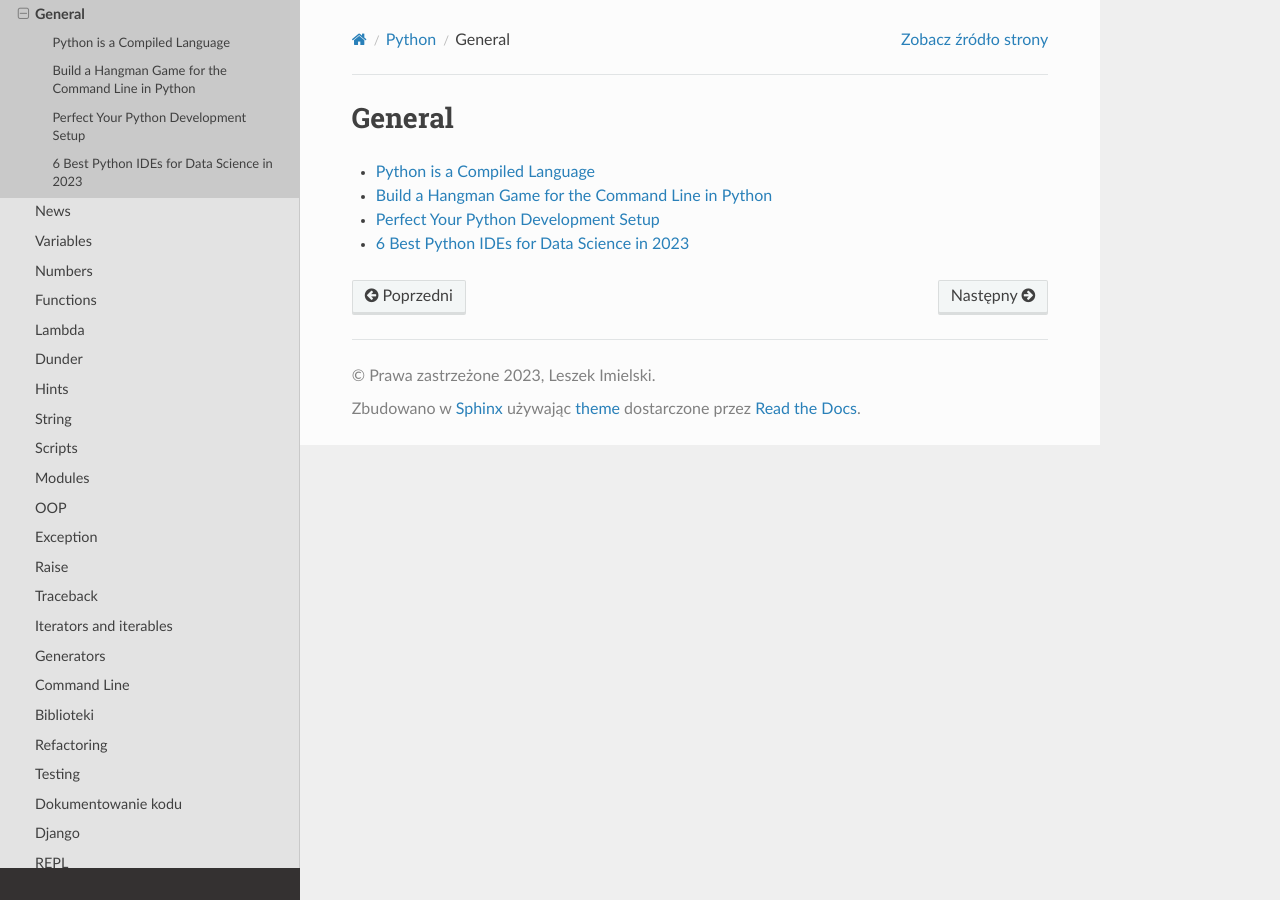
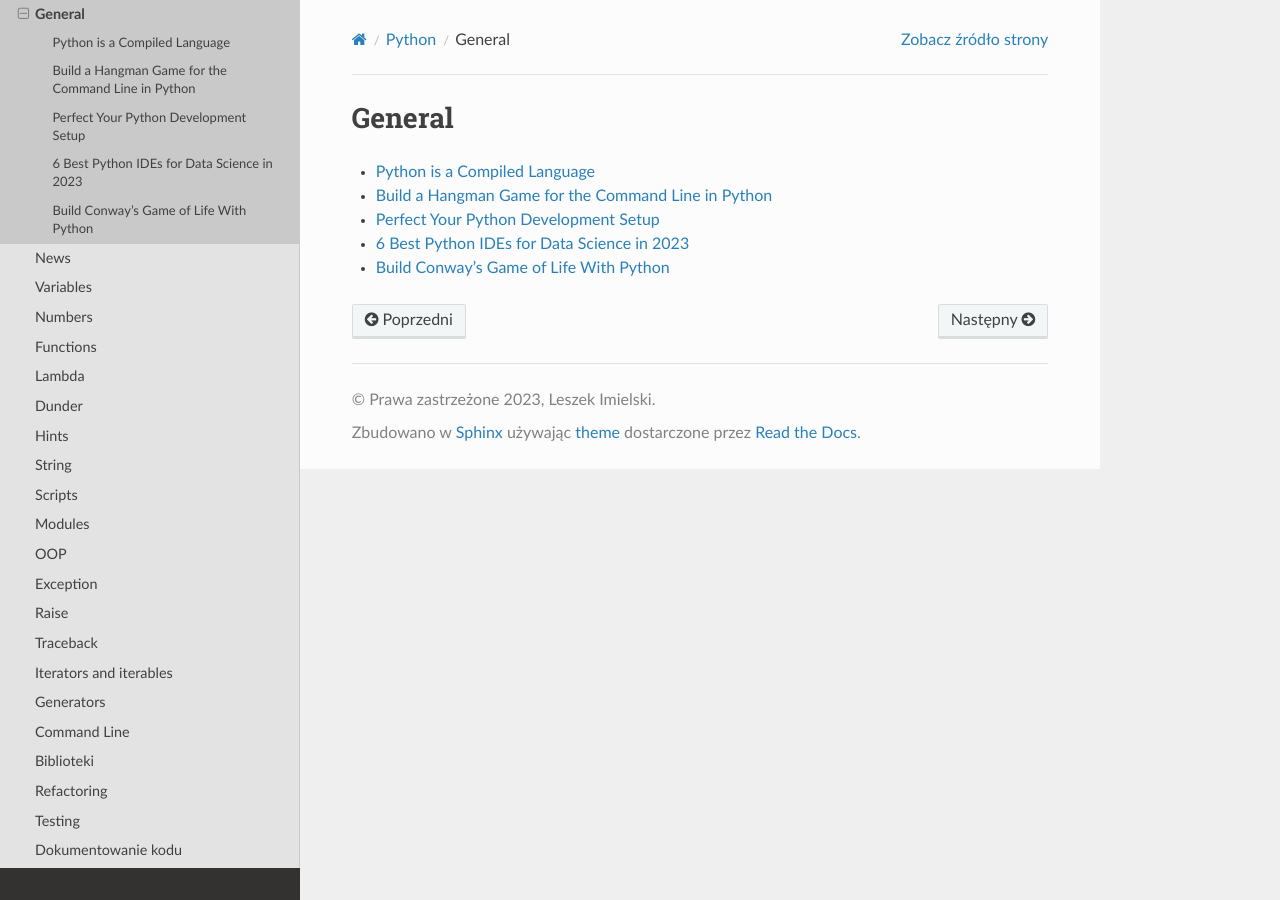
Before and after one commit to limielski/UsingSphinx, a Sphinx documentation site: the page built from docs/source/python/general/index.rst, in a window 1280 px wide. Built offline with Sphinx 7.4.7 and the Read the Docs theme 2.0.0, drawn with Linux system fonts in a browser that asks for light colours.

Commit message:
add Conway's Game of Life With Python

```diff
--- a/docs/source/python/general/general4-0.rst
+++ b/docs/source/python/general/general4-0.rst
@@ -0,0 +1,6 @@
+Build Conway's Game of Life With Python
+=======================================
+
+by Leodanis Pozo Ramos  Nov 22, 2023
+
+https://realpython.com/conway-game-of-life-python/?utm_source=notification_summary&utm_medium=email&utm_campaign=2023-11-16
--- a/docs/source/python/general/index.rst
+++ b/docs/source/python/general/index.rst
@@ -7,3 +7,4 @@ General
    general1-0
    general2-0
    general3-0
+   general4-0
```
